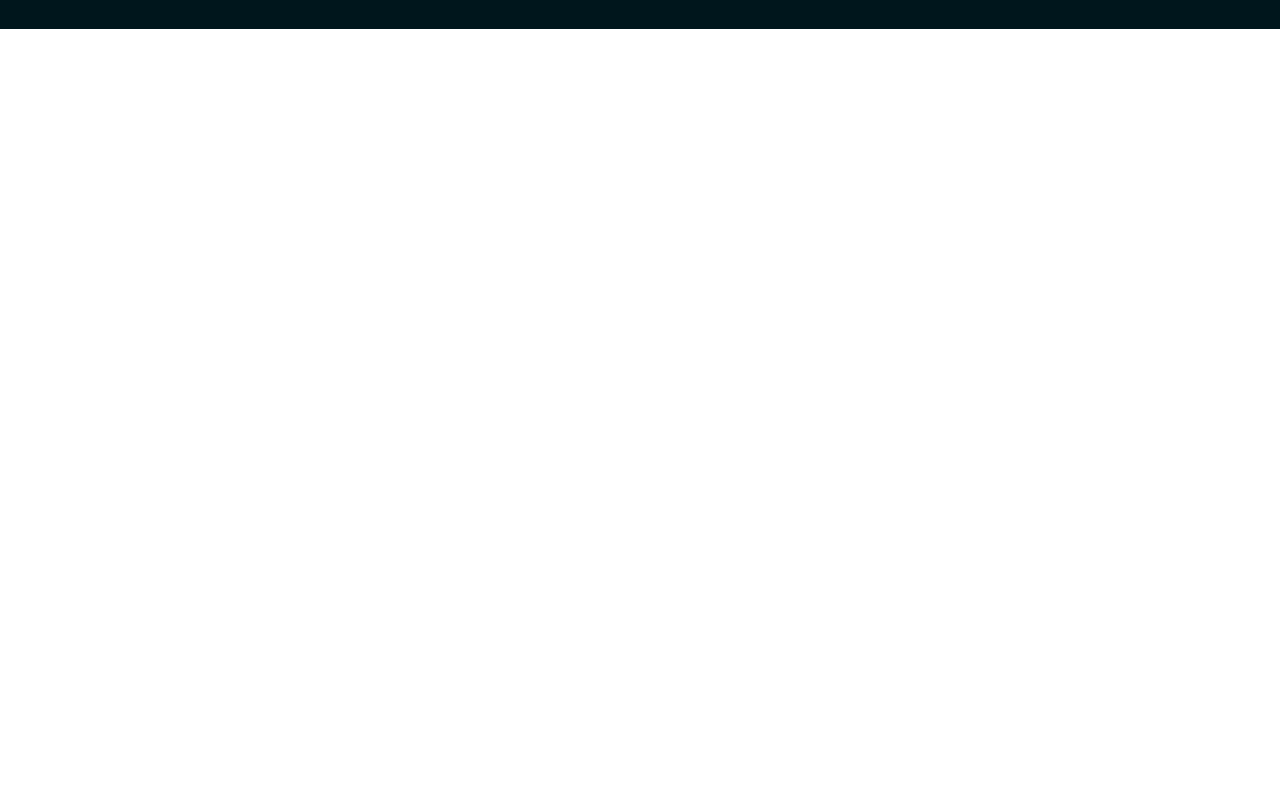
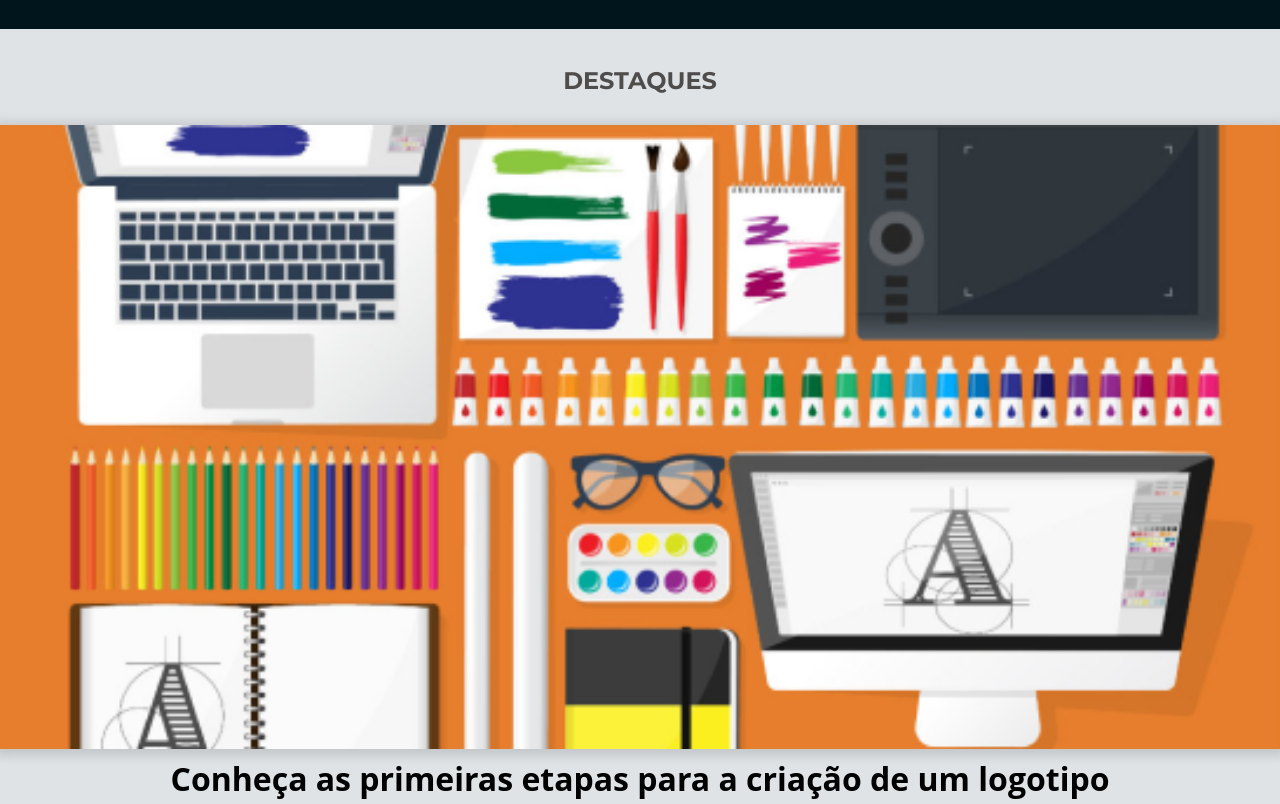
Before and after one commit to paulajardimf/apeperia, a plain HTML site: page index.html in a window 1280 px wide. Shown: the part 380-1184 px from the top of the page. Before the commit the page ends 800 px from the top, so only its background shows below. Drawn offline with Linux system fonts and the light colour scheme.

Commit message:
feat: section destaques

```diff
--- /dev/null
+++ b/css/destaques.css
@@ -0,0 +1,39 @@
+.destaques {
+  background-color: var(--azul-claro);
+  padding: 2.5rem 0 2rem 0;
+}
+
+.destaques__titulo{
+  color: var(--cinza-escuro);
+  font-weight: 700;
+  font-size: 1.5rem;
+  font-family: var(--montserrat);
+  text-transform: uppercase;
+  text-align: center;
+  margin-bottom: 2rem;
+}
+
+.destaques__painel{
+  display: flex;
+  flex-direction: column;
+  align-items: center;
+  margin-bottom: 2rem;
+}
+
+.destaques__painel-imagem {
+  width: 100vw;
+  box-shadow: 0 2px 10px 5px #00000020;
+  margin-bottom: .5rem;
+}
+
+.destaques__painel-texto {
+  font-weight: 700;
+  font-size: 2rem;
+  line-height: normal;
+}
+
+.destaques__botao {
+  color: var(--vermelho-forte);
+  border-color: var(--vermelho-forte);
+  margin: 0 auto;
+}
--- a/index.html
+++ b/index.html
@@ -12,9 +12,10 @@
       rel="stylesheet"
     />
     <link rel="stylesheet" href="css/reset.css" />
-    <link rel="stylesheet" href="css/base.css">
+    <link rel="stylesheet" href="css/base.css" />
     <link rel="stylesheet" href="css/cabecalho.css" />
     <link rel="stylesheet" href="css/chamada.css" />
+    <link rel="stylesheet" href="css/destaques.css" />
   </head>
   <body>
     <header class="cabecalho container">
@@ -43,6 +44,21 @@
         </p>
         <a href="#" class="chamada__botao botao">Conheça os planos</a>
       </section>
+      <section class="destaques container">
+        <h2 class="destaques__titulo">Destaques</h2>
+        <a href="#">
+          <figure class="destaques__painel">
+            <img src="img/comecando-criar-logotipo.png" alt="Painel do post sobre criação de logotipo" class="destaques__painel-imagem" />
+            <figcaption class="destaques__painel-texto">Conheça as primeiras etapas para a criação de um logotipo</figcaption>
+          </figure>
+        </a>
+        <a href="#">
+          <figure class="destaques__painel">
+            <img src="img/dicas-fotografia.png" alt="Painel do post sobre fotografia com celular" class="destaques__painel-imagem" />
+            <figcaption class="destaques__painel-texto">Veja dicas de como fotografar usando seu celular</figcaption>
+          </figure> </a
+        ><a href="#" class="destaques__botao botao">Receber destaques por email</a>
+      </section>
     </main>
   </body>
 </html>
```
